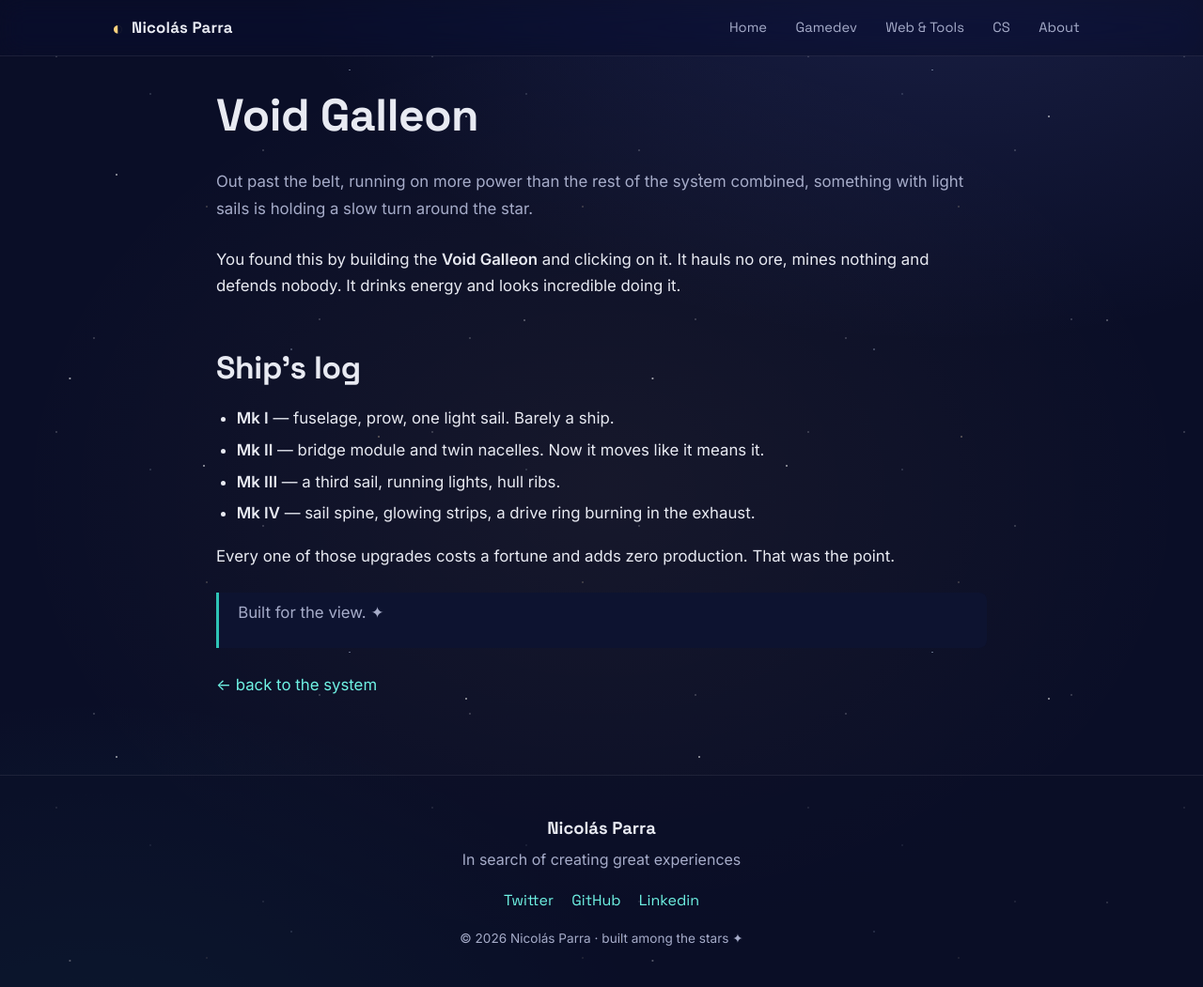
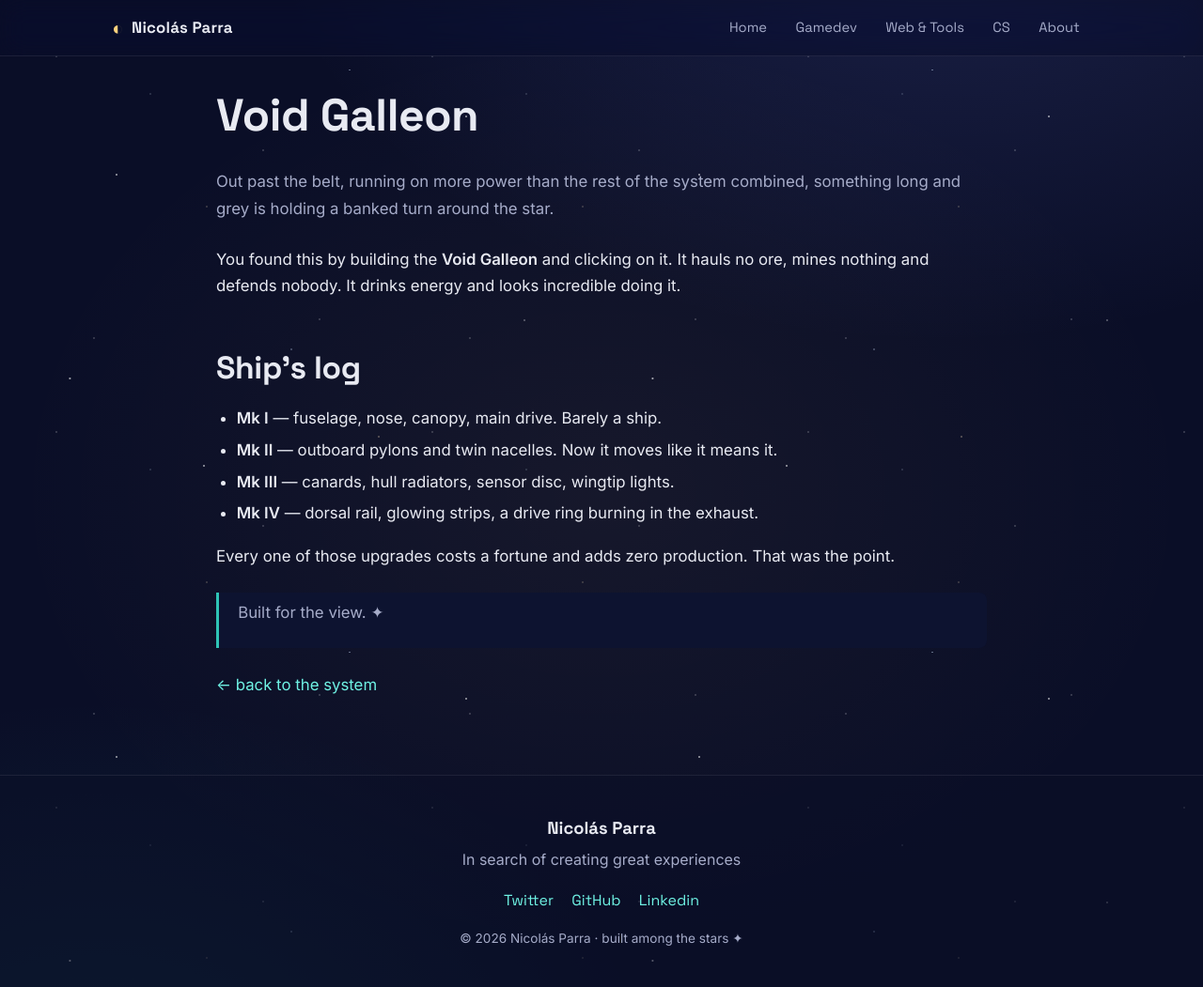
Before and after one commit to Nispeter/nispeter.github.io, a Jekyll site: the page built from _pages/easter-galleon.md, in a window 1280 px wide and 1051 px high. Shown: the whole window at 94% size. Built offline with Jekyll 4.4.1, drawn with Linux system fonts in a browser that asks for light colours.

Commit message:
Idle: rebuild the Void Galleon as a proper starship silhouette

```diff
--- a/_pages/easter-galleon.md
+++ b/_pages/easter-galleon.md
@@ -7,17 +7,17 @@ sitemap: false
 ---
 
 <p class="page__lead">Out past the belt, running on more power than the rest of the system
-combined, something with light sails is holding a slow turn around the star.</p>
+combined, something long and grey is holding a banked turn around the star.</p>
 
 You found this by building the **Void Galleon** and clicking on it. It hauls no ore, mines
 nothing and defends nobody. It drinks energy and looks incredible doing it.
 
 ## Ship's log
 
-- **Mk I** — fuselage, prow, one light sail. Barely a ship.
-- **Mk II** — bridge module and twin nacelles. Now it moves like it means it.
-- **Mk III** — a third sail, running lights, hull ribs.
-- **Mk IV** — sail spine, glowing strips, a drive ring burning in the exhaust.
+- **Mk I** — fuselage, nose, canopy, main drive. Barely a ship.
+- **Mk II** — outboard pylons and twin nacelles. Now it moves like it means it.
+- **Mk III** — canards, hull radiators, sensor disc, wingtip lights.
+- **Mk IV** — dorsal rail, glowing strips, a drive ring burning in the exhaust.
 
 Every one of those upgrades costs a fortune and adds zero production. That was the point.
 
```
Also changed, not shown: assets/js/automation.js (+41 -40 lines).
